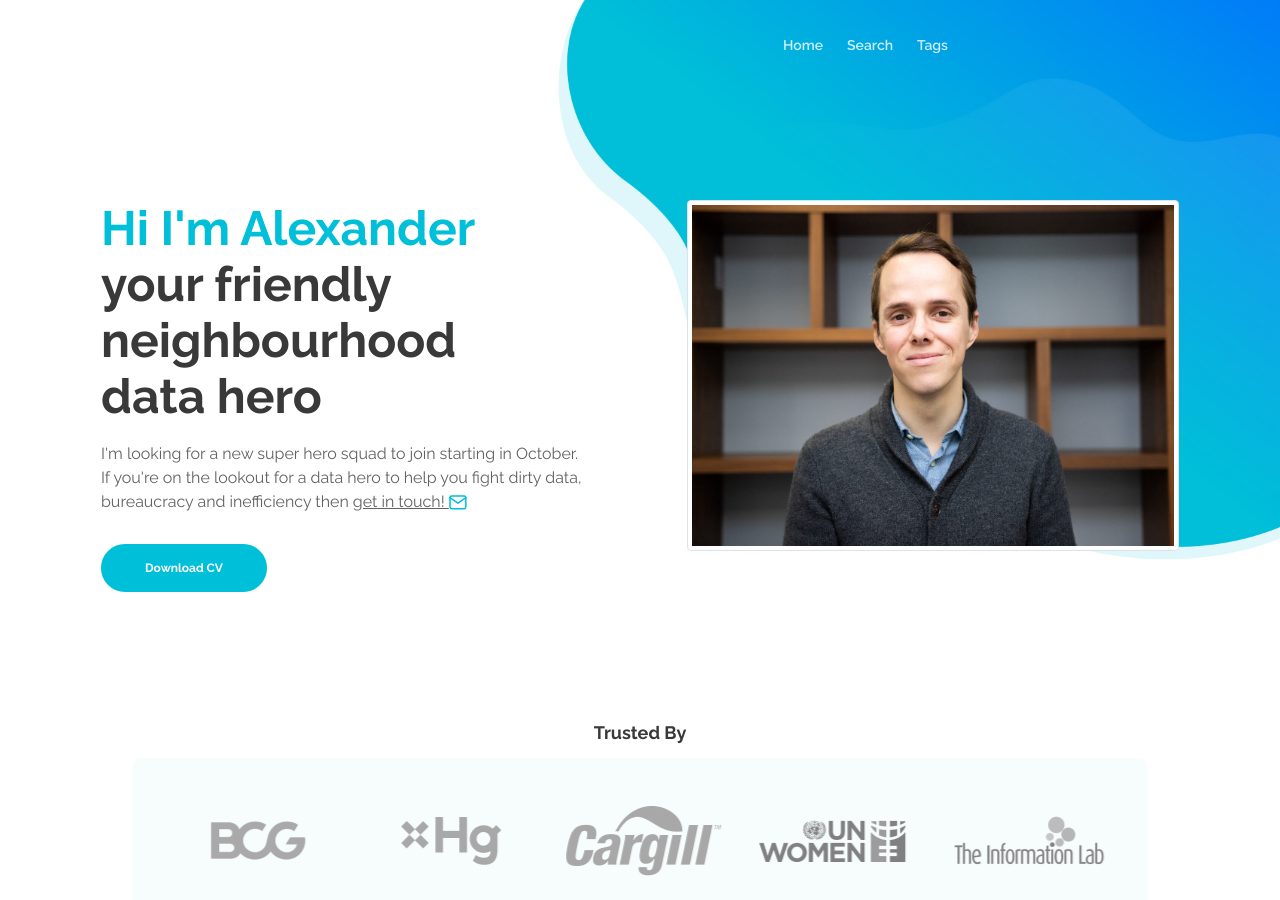
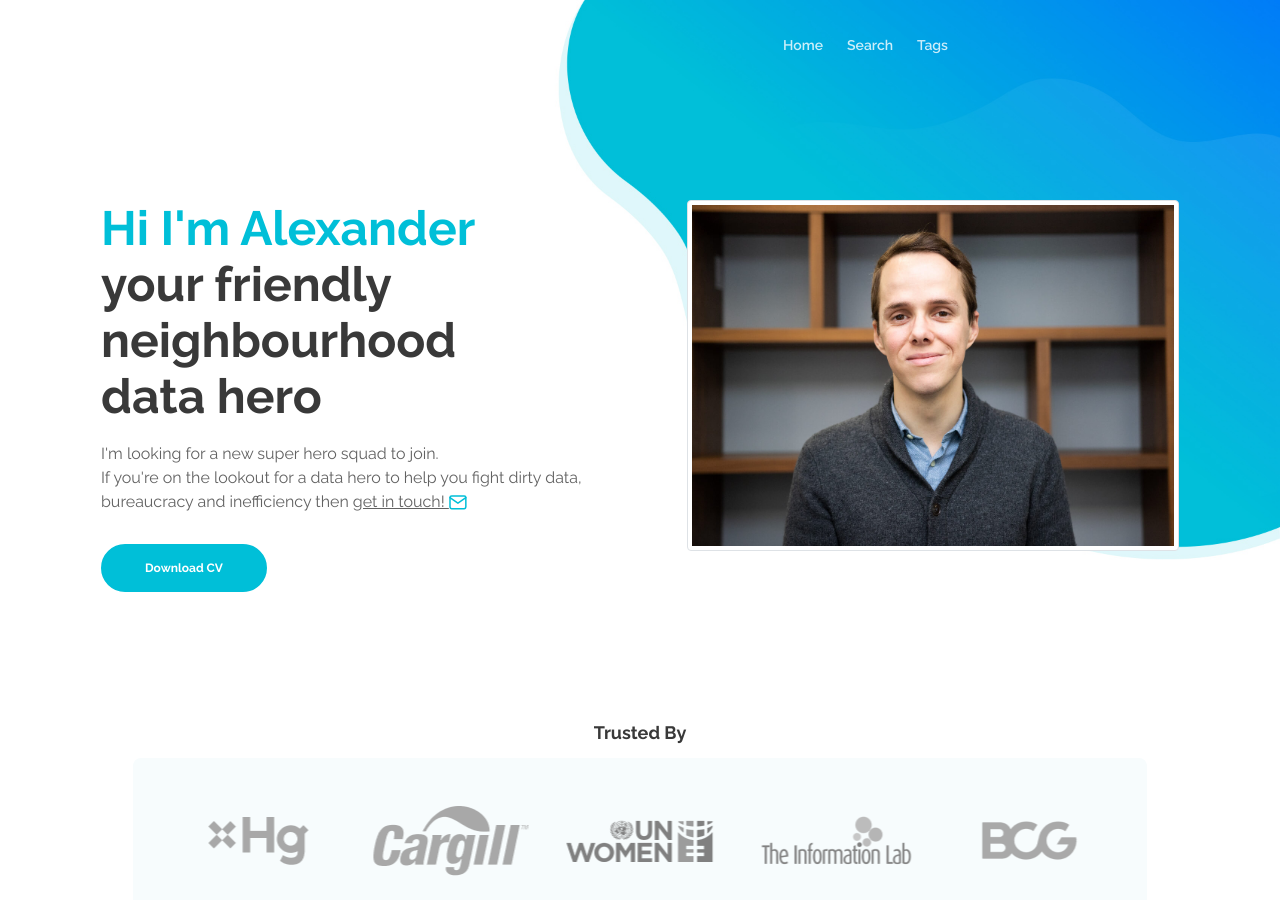
Before and after one commit to AlexFrid/DataStoryDesign, a Jekyll site: the page built from _pages/about_hireme.html, in a window 1280 px wide and 900 px high. Built offline with Jekyll 4.4.1, drawn with Linux system fonts in a browser that asks for light colours.

Commit message:
Took out date

```diff
--- a/_pages/about_hireme.html
+++ b/_pages/about_hireme.html
@@ -55,7 +55,7 @@
                         <div class="text-container">
                             <h1><span class="turquoise">Hi I'm Alexander</span></br> your friendly neighbourhood </br> data hero</h1>
                             <p class="p-large">
-                                I'm looking for a new super hero squad to join starting in October.</br>
+                                I'm looking for a new super hero squad to join.</br>
                                 If you're on the lookout for a data hero to help you fight dirty data, bureaucracy and inefficiency then <a href="mailto:post@alexanderfridriksson.com">get in touch! <svg width="18" height="15" xmlns="http://www.w3.org/2000/svg"><g fill="#00bfd8" fill-rule="nonzero"><path d="M15.256.25H2.584A2.339 2.339 0 00.25 2.584v9.504a2.339 2.339 0 002.334 2.334h12.672a2.339 2.339 0 002.334-2.334V2.584A2.339 2.339 0 0015.256.25zM2.584 1.75h12.672c.457 0 .834.377.834.834v9.504a.839.839 0 01-.834.834H2.584a.839.839 0 01-.834-.834V2.584c0-.457.377-.834.834-.834z"></path><path d="M16.41 1.97a.75.75 0 01.946 1.158l-.086.07-7.92 5.544a.75.75 0 01-.76.06l-.1-.06L.57 3.198a.75.75 0 01.765-1.285l.095.057 7.49 5.242 7.49-5.242z"></path></g></svg></a>
                             </p>
                             <a class="btn-solid-lg page-scroll" href="https://drive.google.com/uc?id=15VxLhBztX0rP5XGMdGCFDBJOiLOjoRIg&export=download">Download CV</a>
```
